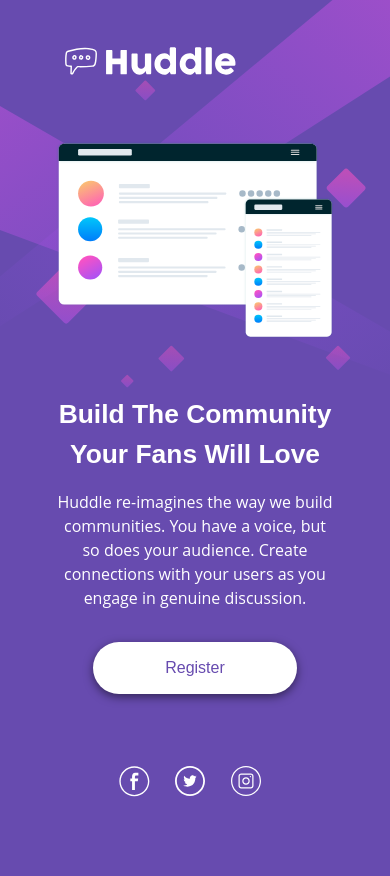
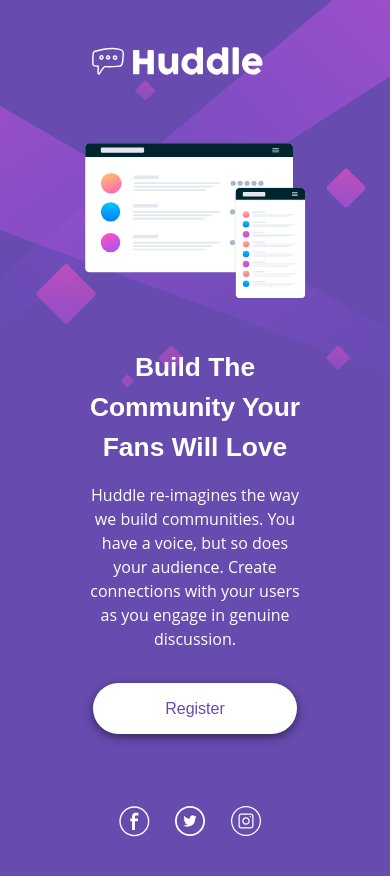
Before and after one commit to pperdana/frontend-mentor, a React (Vite) app in the folder huddle-landing-page/: page / in a window 390 px wide. Before the commit the page ends 844 px from the top, so only its background shows below. Built offline with nearby package versions, Linux system fonts and the light colour scheme.

Commit message:
style for xl query

```diff
--- a/huddle-landing-page/src/Header.jsx
+++ b/huddle-landing-page/src/Header.jsx
@@ -1,7 +1,7 @@
 import logo from "./images/logo.svg";
 const Header = () => {
   return (
-    <header className="header h-[7.6rem] px-[7rem] flex align-items-center;">
+    <header className="header h-[7.6rem] px-[7rem] flex align-items-center py-0 xl:px-[5.2rem]">
       <img src={logo} alt="Huddle Logo" className="logo w-[11.5rem]" />
     </header>
   );
--- a/huddle-landing-page/src/Hero.jsx
+++ b/huddle-landing-page/src/Hero.jsx
@@ -3,7 +3,7 @@ import mockups from "./images/illustration-mockups.svg";
 const Hero = () => {
   return (
     <section className="section-hero mt-[1.2rem]">
-      <div className="hero my-0 mx-auto py-0 px-[7.3rem] flex gap-[2rem] max-w-[120rem]	">
+      <div className="hero my-0 mx-auto py-0 px-[7.3rem] flex gap-[2rem] max-w-[120rem]	xl:py-0 xl:px-[5.2rem]">
         <div className="hero-img-box">
           <img
             src={mockups}
@@ -12,7 +12,7 @@ const Hero = () => {
           />
         </div>
         <div className="hero-text-box w-[30rem]">
-          <h1 className="hero__heading text-[2.35rem] mt-[3rem]">
+          <h1 className="hero__heading text-[2.35rem] mt-[3rem] xl:mt-4">
             Build The Community Your Fans Will Love
           </h1>
           <p className="hero__content mt-[1rem] mb-[2rem]">
--- a/huddle-landing-page/src/index.css
+++ b/huddle-landing-page/src/index.css
@@ -173,13 +173,13 @@ body {
 
 @media (max-width: 71em) {
   .header {
-    padding: 0 5.2rem;
+    /* padding: 0 5.2rem; */
   }
   .hero {
-    padding: 0 5.2rem;
+    /* padding: 0 5.2rem; */
   }
   .hero__heading {
-    margin-top: 1rem;
+    /* margin-top: 1rem; */
   }
 }
 
--- a/huddle-landing-page/tailwind.config.js
+++ b/huddle-landing-page/tailwind.config.js
@@ -3,6 +3,12 @@ export default {
   content: ["./index.html", "./src/**/*.{js,ts,jsx,tsx}"],
   theme: {
     extend: {},
+    screens: {
+      xl: { max: "71em" },
+      lg: { max: "57.5em" },
+      md: { max: "47.5em" },
+      sm: { max: "31.25em" },
+    },
   },
   plugins: [],
 };
```
